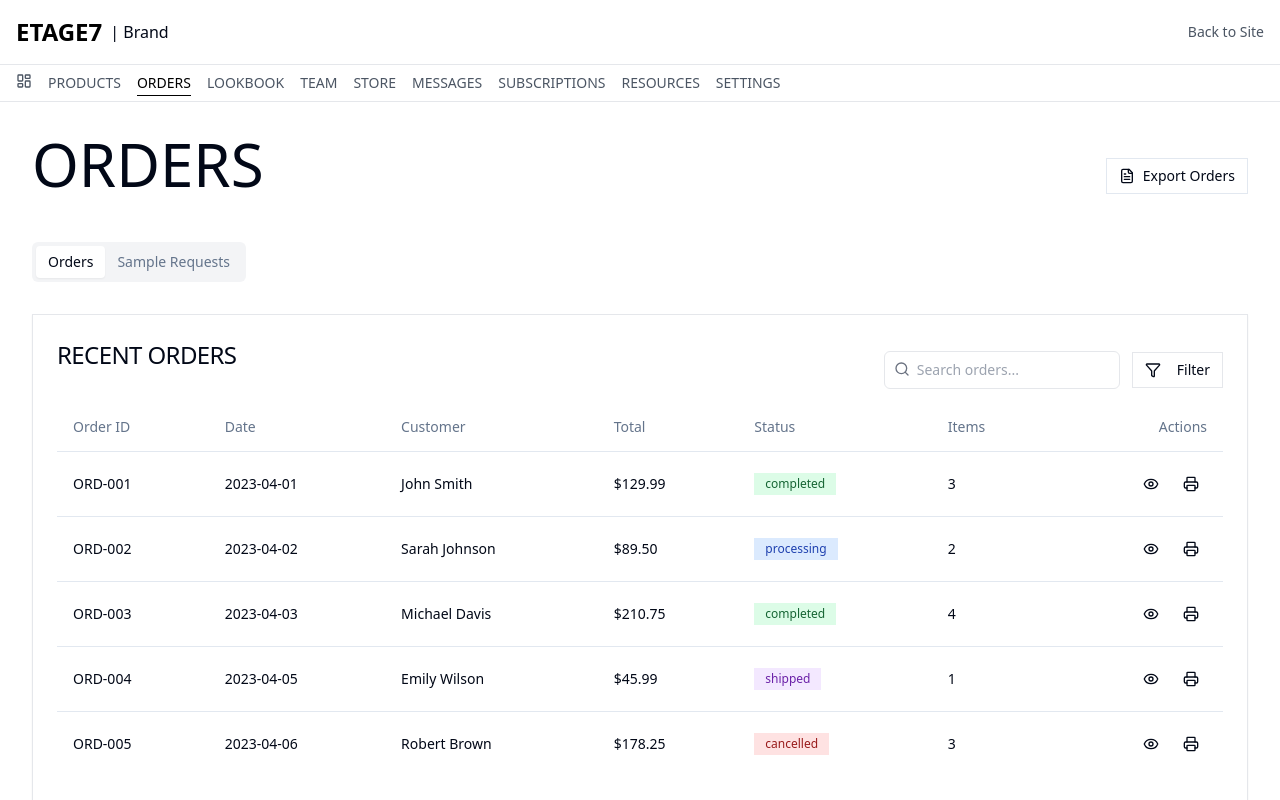
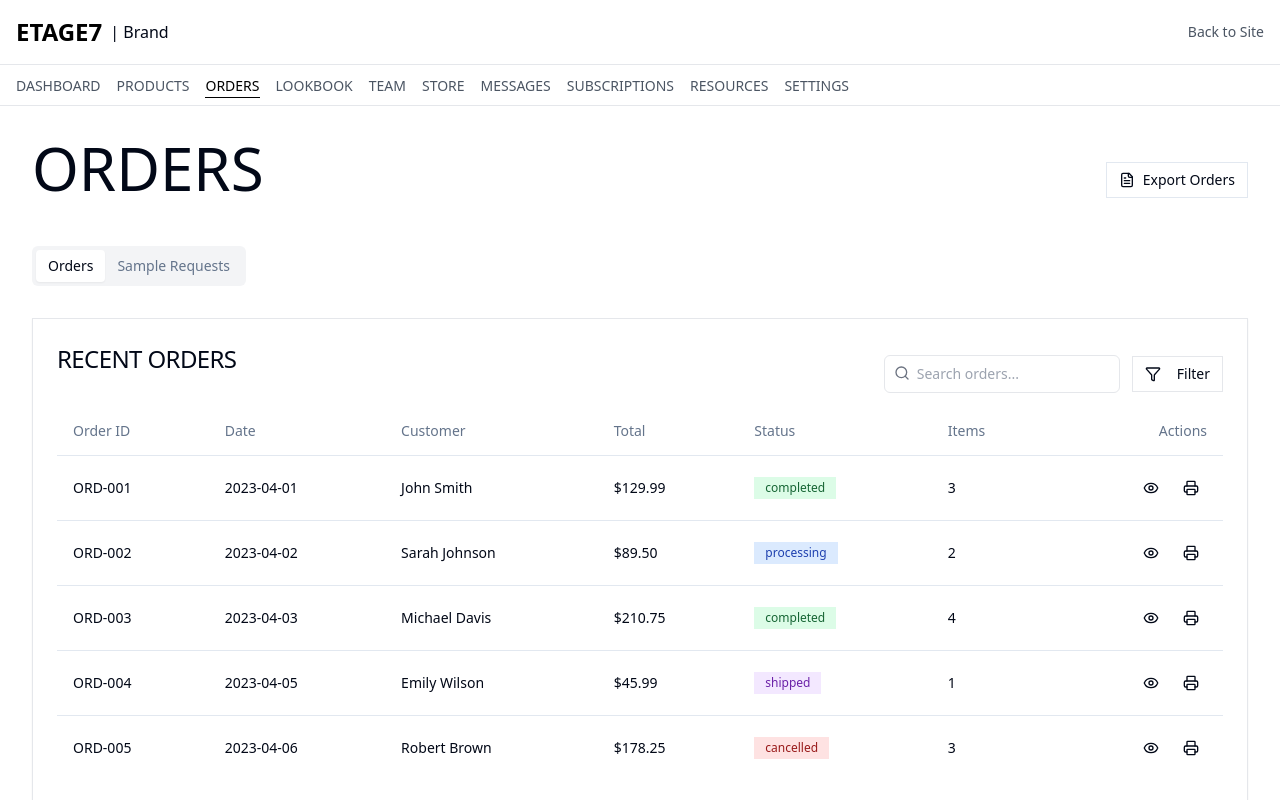
Before and after one commit to dingdong1009/etage7-test-76, a React (Vite) app: page /brand/orders in a window 1280 px wide. Shown: the top 800 px of the page. Built offline with nearby package versions, Linux system fonts and the light colour scheme.

Commit message:
Reverted to edit 2a31b5a3-c100-4523-ba45-7d8e129ec646: "header brands"

```diff
--- a/src/components/brand/BrandHeader.tsx
+++ b/src/components/brand/BrandHeader.tsx
@@ -1,14 +1,14 @@
 
 import { useState } from "react";
 import { Link, useLocation } from "react-router-dom";
-import { Menu, LayoutDashboard } from "lucide-react";
+import { Menu } from "lucide-react";
 
 const BrandHeader = () => {
   const [isMenuOpen, setIsMenuOpen] = useState(false);
   const location = useLocation();
 
   const menuItems = [
-    { name: "Dashboard", path: "/brand", icon: <LayoutDashboard size={16} /> },
+    { name: "Dashboard", path: "/brand" },
     { name: "Products", path: "/brand/products" },
     { name: "Orders", path: "/brand/orders" },
     { name: "Lookbook", path: "/brand/lookbook" },
@@ -62,9 +62,9 @@ const BrandHeader = () => {
                   to={item.path}
                   className={`text-sm font-light transition-all relative group ${
                     isActive(item.path) ? "text-black" : "text-gray-600 hover:text-black"
-                  } flex items-center gap-1`}
+                  }`}
                 >
-                  {item.icon ? item.icon : item.name.toUpperCase()}
+                  {item.name.toUpperCase()}
                   <span
                     className={`absolute left-0 bottom-[-3px] w-0 h-[1px] bg-black transition-all duration-300 group-hover:w-full ${
                       isActive(item.path) ? "w-full" : ""
@@ -85,19 +85,12 @@ const BrandHeader = () => {
               <li key={item.name} className="border-b border-gray-100 last:border-0">
                 <Link
                   to={item.path}
-                  className={`block py-3 px-4 transition-colors flex items-center gap-2 ${
+                  className={`block py-3 px-4 transition-colors ${
                     isActive(item.path) ? "bg-gray-50 text-black" : "text-gray-600"
                   }`}
                   onClick={() => setIsMenuOpen(false)}
                 >
-                  {item.icon ? (
-                    <>
-                      {item.icon}
-                      {item.name.toUpperCase()}
-                    </>
-                  ) : (
-                    item.name.toUpperCase()
-                  )}
+                  {item.name.toUpperCase()}
                 </Link>
               </li>
             ))}
```
